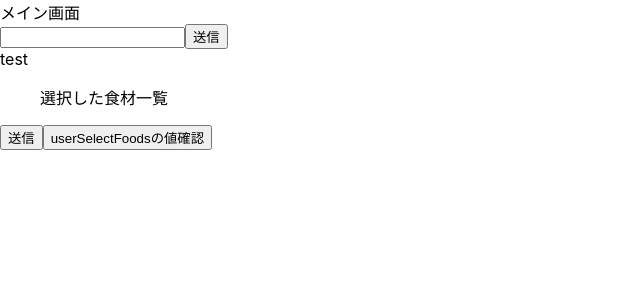
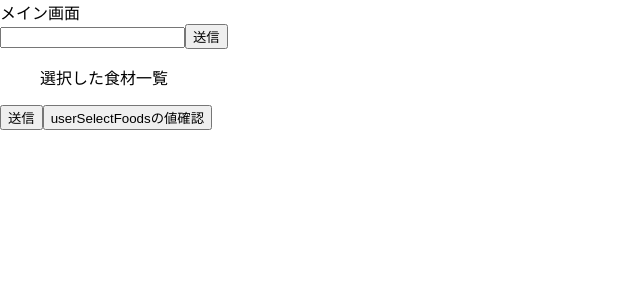
Before and after one commit to kakeruuu/myproject_nutrition_fact_frontend, a React (Create React App) app in the folder frontend/: page / in a window 1280 px wide. Shown: the top 300 px of the page, without its empty margins (0-640 px from the left). Built offline with nearby package versions, Linux system fonts and the light colour scheme; the HTML template or start-up script is replaced by a standard one.

Commit message:
userが選択したfoodListの詳細のみ表示する機能を追加。

```diff
--- a/frontend/src/components/page/foodList/foodList.tsx
+++ b/frontend/src/components/page/foodList/foodList.tsx
@@ -1,21 +1,17 @@
 import React, { useState, useContext } from "react";
 import { FoodLists, FoodObject } from "../../../types/foodListType"
 import { PostsForm } from "./postsForm"
-import { SwitchFoodListVisible } from "./modules"
+import { FoodListVisible } from "./modules"
 import { UserSelectFoodNamesContext } from "./providers"
 
 // MEMO:userSelectFoodNamesの値が複数回呼び出されている
 export const FoodList = () => {
+  // TODO：空のインプットを渡された時の処理を考える
   const [posts, setPost] = useState<any>({})
   const updateSetPost = (obj: FoodLists | any): void => setPost(obj)
 
-  const keys: string[] = Object.keys(posts)
-  const copyPosts: FoodLists = JSON.parse(JSON.stringify(posts))
-
   const { userSelectFoodNames, setUserSelectFoodNames } = useContext(UserSelectFoodNamesContext)
 
-  // MEMO：userSelectFoodsの変数名は要検討
-  // const [userSelectFoods, setUserSelectFoods] = useState<FoodLists>(copyPosts)
   const [switchVisible, setSwitchVisible] = useState(true)
 
   // postからユーザーが選択したfoodIdのみ抽出する
@@ -23,62 +19,13 @@ export const FoodList = () => {
     setSwitchVisible(false)
     let tmpObj: FoodLists = {}
     let tmpAry: FoodObject[] = []
-    Object.keys(copyPosts).forEach((k: any) => {
+    Object.keys(posts).forEach((k: any) => {
       tmpAry = posts[k].filter((p: {food_name: string}) => userSelectName.includes(p.food_name))
       if (tmpAry.length) {tmpObj[k] = tmpAry}
     })
     // setUserSelectFoods({...tmpObj})
     setPost({...tmpObj})
   };
-
-  // postsとuserSelectFoodsを同一のものにした方が良い？
-  // const switchFoodListVisible = (switchVisibleBool: boolean) => {
-  //   if (switchVisibleBool) {
-  //     return keys.map((k: any, i: number) => {
-  //       return <ul key={i}>
-  //                 <p>{k}</p>
-  //                 {posts[k].map((p: Record<FoodObject, string>, idx: number) => {
-  //                   // TODO：クリック時にクリックしたリストであるということがわかる処理を加えたい。
-  //                   // return <li key={idx} onClick={(e: any) => addFoodNames(e, p.food_name)}>{p.food_name}</li>
-  //                   return <li key={idx} onClick={(e: any) => addStates(userSelectFoodNames, updateSetUserSelectFoodNames, p.food_name)}>{p.food_name}</li>
-  //                 })}
-  //               </ul>
-  //       })
-  //   }
-  //   // [[{id: "677", food_name: "test"....},....], [{}]]
-  //   // 結局、<ul>かつ表示するキーを厳選するなら、1の方がいい？
-  //   // 1の内容をPostsと同じ形式に成型すればTrueの時の処理と同じ処理にまとめられる？
-  //   return Object.keys(userSelectFoods).map((k, i) => {
-  //       return <ul key={i}>
-  //                 <p>{k}</p>
-  //                 {/* TODO:pのデータ型を考える */}
-  //                 {userSelectFoods[k].map((p: any, idx: number) => {
-  //                   return <div key={idx}>
-  //                           {/* 次回：特定のキーの値のみ返す関数を作成する */}
-  //                           {/* {
-  //                             function(){
-  //                               MEMO：id,classを除いたキーの配列を作成→そのあとキーの配列をもとに(p: any)から値を取り出して<li>にしてreturnする
-  //                               let tmpAry: string[] = Object.keys(p).filter((p_k , p_idx: number) => {!(["id","class"].includes(p_k))})
-  //                               let tmpObj: foodObject
-  //                             }
-  //                           } */}
-
-  //                             {Object.keys(p).map((p_k , p_idx: number) => {
-  //                               // if で必要なプロパティのみ返すようにする
-  //                               // つまりid ,class以外すべて必要
-  //                               // filterでid,classではないものを返す
-  //                               // ["id", "class"].includes()
-  //                               // if (!(p_k==="id" || p_k==="class")){
-  //                                 return <li key={p_idx}>{p_k + " = " + p[p_k]}</li>
-  //                               // }
-
-  //                             })
-  //                           }
-  //                          </div>
-  //                 })}
-  //               </ul>
-  //       })
-  // };
 
   function onClickObjCheck(e: any, state: any) {
     console.log(state)
@@ -87,19 +34,15 @@ export const FoodList = () => {
   const switchProps = {
     switchVisible: switchVisible,
     posts: posts,
-    userSelectFoodNames: userSelectFoodNames,
-    setUserSelectFoodNames:setUserSelectFoodNames
+    states: userSelectFoodNames,
+    setStates:setUserSelectFoodNames
   }
 
   return (
-    <div>
+    <>
       <PostsForm updateSetPost={updateSetPost}/>
       <div className="foodList">
-        {/* MEMO:postsとswitchVisibleの状態で表示される値が変わる変数。これ自体に出力を制御する機能があるわけではない。 */}
-        {/* つまり、以下の関数の視点で見るとpostsとswitchVisibleが勝手に変わったので出力するものが変わってしまった。くらいのニュアンス。 */}
-        {/* MEMO:foodlistを表示するコンポーネントとして定義したほうがいい？ */}
-        {/* {SwitchFoodListVisible(switchVisible, posts, userSelectFoodNames, setUserSelectFoodNames)} */}
-        <SwitchFoodListVisible switchProps={switchProps}/>
+        <FoodListVisible switchProps={switchProps}/>
       </div>
       <div className="displaySelectFoodIds">
         {<ul>
@@ -112,6 +55,6 @@ export const FoodList = () => {
       {/* 送信ボタンが押されるとpostの値がuserの選択した値のみになる */}
       <button type="submit" onClick={(e: any) => filterFoodIds(e, userSelectFoodNames)}>送信</button>
       <button type="submit" onClick={(e: any) => onClickObjCheck(e, posts)}>userSelectFoodsの値確認</button>
-    </div>
+    </>
   )
 }
--- a/frontend/src/components/page/foodList/modules.tsx
+++ b/frontend/src/components/page/foodList/modules.tsx
@@ -1,62 +1,104 @@
-import React, { useContext } from "react";
-import { UserSelectFoodNamesContext } from "./providers"
+import { Rectangle } from "@mui/icons-material";
+import React from "react";
 import { addStates } from "../../functional/states/addStates"
 
-// 状態変化を適切に考えないとおかしくなる
-// propsにしようと思ったけど、呼び出し側でコンポーネント呼び出しになっていない
-// switchVisibleBool: boolean, postObj: Record<string, string[]>, state: any, setState: any
-// この状態だとpostsとuserSelectFoodNamesが空のためエラーを引き起こす可能性がある
-export const SwitchFoodListVisible = ({switchProps}: any) => {
-  // const keys = Object.keys(props.postObj)
-  const keys = Object.keys(switchProps.switchVisible)
-  // 明示的にTypeを設定しないといけない。
-  console.log(switchProps.switchVisible)
-  console.log(switchProps.posts)
-  return <div>test</div>
-  // if (switchVisibleBool) {
-  //   return createUlWithTitle(keys, postObj, state, setState, switchVisibleBool)
-  // }
-  // return createUlWithTitle(keys, postObj, state, setState, switchVisibleBool)
+
+// TODO：変数名、プロパティ名が絶望的にわかりづらいから修正する
+// li要素がクリックされるたびにレンダリングされてしまっている
+export const FoodListVisible = ({switchProps}: any) => {
+  // const keys = Object.keys(props.foodListObj)
+  const {switchVisible, posts, states, setStates} = switchProps
+
+  console.log(switchVisible)
+  console.log(posts)
+
+  return (
+    <>
+      {/* MEMO:あえてpostsが空の時は値は返さないみたいな処理を書いた方がいい？ */}
+      {Object.keys(posts).map((postsClasskey: any, idx: number) => {
+        return (
+          <ul key={idx}>
+            <div>{postsClasskey}</div>
+            {switchVisible ?
+              // postsClasskey: 砂糖、人参など foodListAry: foodObject[]→[{id: "", food_name: "", ...}, {id: "", food_name: "", ...}]
+              <FoodNameList liProps={{foodListAry: posts[postsClasskey], states: states, setStates: setStates}}/>:
+              <FoodDetailList liProps={{foodListAry: posts[postsClasskey]}}/>
+            }
+          </ul>
+        )
+      })}
+    </>
+  )
 };
 
 // MEMO:li要素作成関数から呼び出すラッパーとして定義できないだろうか？
-const createUlWithTitle = (keys: string[], postObj: any, states: any = undefined, setStates: any = undefined, switchVisibleBool: boolean) => {
-  function switchLi(k: string, postObj: any, states: any, setStates: any) {
-    if (switchVisibleBool) {
-      return createLi(k, postObj, states, setStates)
-    }
-    return createUserSelectLi(k, postObj)
-  }
+// const CreateUlWithTitle = ({ulProps}: any) => {
 
-  return keys.map((k: any, i: number) => {
-    return (
-      <ul key={i}>
-        <p>{k}</p>
-        {
-          // ここでもスイッチしてるのおかしい
-          switchLi(k, postObj, states, setStates)
-        }
-      </ul>
-    )
-  })
-}
+//   const {switchVisible, posts, states, setStates} = ulProps
 
-// ここでuseContextを呼び出すとエラーが出る↓
-// Warning: React has detected a change in the order of Hooks called by FoodList. This will lead to bugs and errors if not fixed. For more information, read the Rules of Hooks:
-const createLi = (key: any, postObj: any, states: any, setStates: any) => {
-  return postObj[key].map((p: any, idx: number) => {
-    return <li key={idx} onClick={(e: any) => addStates(states, setStates, p.food_name)}>{p.food_name}</li>
-  })
+//   return (
+//     <div className="foodListBox">
+//       {Object.keys(posts).map((postsClasskey: any, idx: number) => {
+//         return (
+//           <ul key={idx}>
+//             <div>{postsClasskey}</div>
+//             {switchVisible ?
+//               // postsClasskey: 砂糖、人参など foodListAry: foodObject[]→[{id: "", food_name: "", ...}, {id: "", food_name: "", ...}]
+//               <FoodNameList liProps={{foodListAry: posts[postsClasskey], states: states, setStates: setStates}}/>:
+//               <FoodDetailList liProps={{foodListAry: posts[postsClasskey]}}/>
+//             }
+//           </ul>
+//         )
+//       })}
+//     </div>
+//   )
+// }
+
+// foodDetailObj={id: "", food_name: "", ...}
+// foodListAry: foodObject[]→[{id: "", food_name: "", ...}, {id: "", food_name: "", ...}]
+const FoodNameList = ({liProps}: any) => {
+  console.log(liProps.foodListAry)
+  const {foodListAry, states, setStates} = liProps
+
+  return (
+    <div className="foodNameList">
+      {foodListAry.map((foodDetailObj: any, idx: number) => {
+        return <li key={idx} onClick={(e: any) => addStates(states, setStates, foodDetailObj.food_name)}>{foodDetailObj.food_name}</li>})
+      }
+    </div>
+  )
 }
 
 // userが選択したfood_nameの成分を表示する機能を表現した関数を作る
-// FIX:postsの状態を変化させた後に以下の関数で食材一覧が表示できないを直す
-// →表示されるタイミングの問題？
-// →渡されている値は正常だった。
-const createUserSelectLi = (key: any, postObj: any) => {
-  console.log("postObj= " + JSON.stringify(postObj))
-  console.log("key=" + String(key) + " type=" + typeof(key))
-  return postObj[key].map((p: any, idx: number) => {
-    return <li key={idx}>{p[key]}</li>
-  })
+const FoodDetailList = ({liProps}: any) => {
+
+  const { foodListAry } = liProps
+
+  const filterDetailObj = (foodDetailObj: Record<string, string>) => {
+    const detailObjKeys = Object.keys(foodDetailObj)
+    const exclusionKeys = ["id", "food_name", "class"]
+    const filteringDetailObjKeys = detailObjKeys.filter((key) => {return !(exclusionKeys.includes(key))})
+
+    return filteringDetailObjKeys.map((key, idx) => {
+      return (
+        <li key={idx}>{foodDetailObj[key]}</li>
+      )
+    })
+  }
+
+  const testObj = foodListAry[0]
+  console.log(filterDetailObj(testObj))
+  return (
+    <div className="foodDetailList">
+      {foodListAry.map((foodDetailObj: any, idx: number) => {
+        return (
+            <React.Fragment key={idx}>
+              {foodDetailObj.food_name}
+              {filterDetailObj(foodDetailObj)}
+            </React.Fragment>
+          )
+        })
+      }
+    </div>
+  )
 }
```
